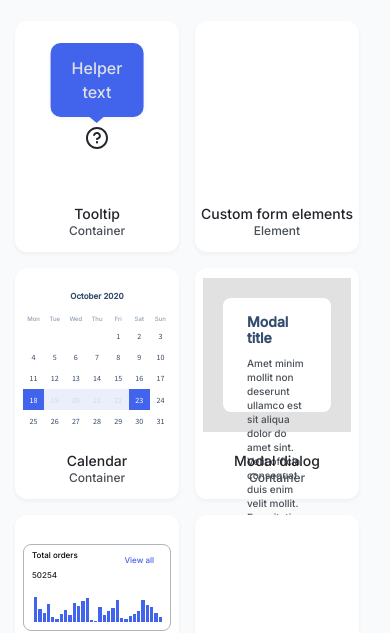
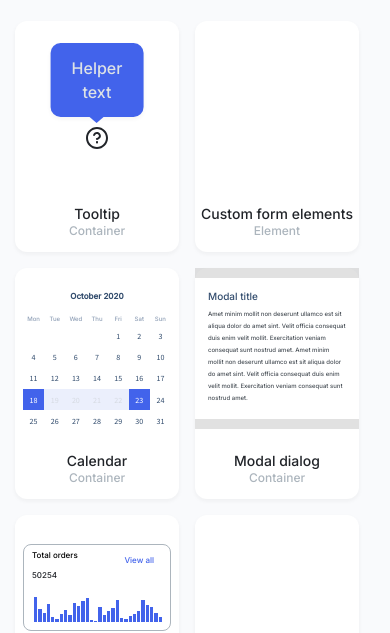
Before and after one commit to js-tasks-ru/htmlcss-20220919_antonprotasow69, a website: page index.html in a window 390 px wide. Shown: the part 248-881 px from the top of the page. Drawn offline with nearby package versions, Linux system fonts and the light colour scheme.

Commit message:
fixed main page, adapted modal to for mobile version

```diff
--- a/04-lection2/01-histogram/histogram.css
+++ b/04-lection2/01-histogram/histogram.css
@@ -11,7 +11,7 @@
      font-style: normal;
     font-weight: 400;
     font-size: 16px;
-        padding-right: 24px;
+
         display:flex;
         justify-content: space-between;
         margin: 0;
--- a/05-lection3/02-modal/modal.css
+++ b/05-lection3/02-modal/modal.css
@@ -118,3 +118,33 @@ flex-shrink: 0;
 .modal__xmark_display {
     display: none;
 }
+
+
+@media (max-width:575.98px) {
+    .modal_display {
+        padding-left: 0px;
+        padding-right: 0px;
+    padding-top: 10px;
+    padding-bottom: 10px;
+    }
+
+    .modal__container {
+        border-radius: 0px;
+
+ padding: 10px 13px 11px 13px;
+    }
+
+    .modal__title {
+        font-weight: 300;
+font-size: 10px;
+line-height: 16px;
+padding-bottom: 4px;
+    }
+
+    .modal__text {
+        font-weight: 300;
+        font-size: 6px;
+        line-height: 12px;
+
+    }
+}
--- a/components/card/card.css
+++ b/components/card/card.css
@@ -91,9 +91,16 @@ font-style: normal;
 font-weight: 400;
 font-size: 12px;
 line-height: 22px;
+color: var(--grey-3);
     }
 
     .card_histogram {
         padding-top: 29px;
     }
+
+    .card_modal {
+        padding-top: 0px;
+        padding-left: 0px;
+        padding-right: 0px;
+    }
 }
--- a/components/footer/footer.css
+++ b/components/footer/footer.css
@@ -20,7 +20,7 @@
   text-align: center;
   margin: 0;
   padding-bottom: 32px;
-  padding-top: 76px;
+  padding-top: 71px;
 }
 
 .footer__text {
```
